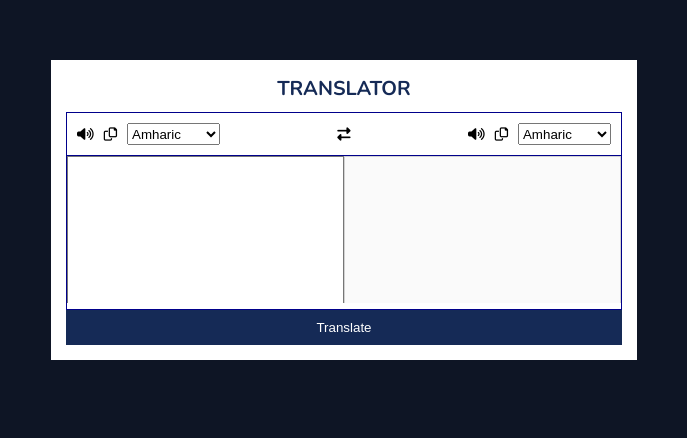
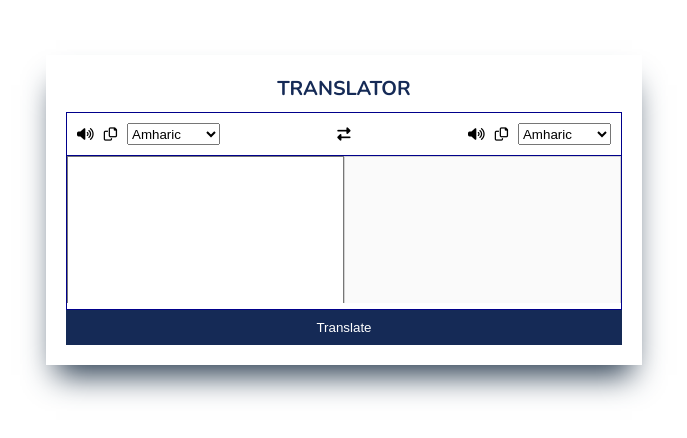
Before and after one commit to merteldem1r/translator.js, a plain HTML site: page index.html in a window 1280 px wide. Shown: the part 190-628 px from the top of the page, without its empty margins (296-983 px from the left). Drawn offline with nearby package versions, Linux system fonts and the light colour scheme.

Commit message:
Update style.css

```diff
--- a/style.css
+++ b/style.css
@@ -11,7 +11,6 @@ body {
     justify-content: center;
     align-items: center;
     height: 100vh;
-    background-color: #0E1525;
     font-family: 'Nunito', sans-serif;
 }
 
@@ -40,9 +39,10 @@ textarea:focus {
     display: flex;
     flex-direction: column;
     align-items: center;
-    padding: 15px;
+    padding: 20px;
     color: #000;
     background-color: #fff;
+    box-shadow: rgb(38 57 77) 0px 20px 30px -10px;
     position: relative;
 }
 
```
